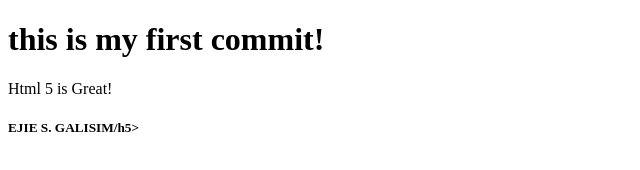
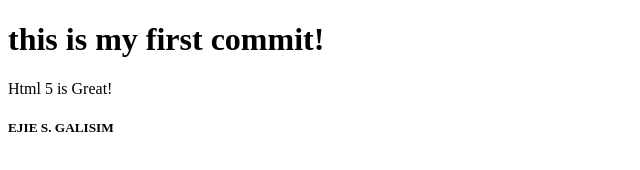
Before and after one commit to ejie13/Test, a plain HTML site: page index.html in a window 1280 px wide. Shown: the full height of the page, 0-640 px from the left. Drawn offline with Linux system fonts and the light colour scheme.

Commit message:
Update index.html

```diff
--- a/index.html
+++ b/index.html
@@ -9,6 +9,6 @@
 <body>
     <h1>this is my first commit!</h1>
     <p>Html 5 is Great!</p>
-    <h5>EJIE S. GALISIM/h5>
+    <h5>EJIE S. GALISIM</h5>
 </body>
 </html>
```
